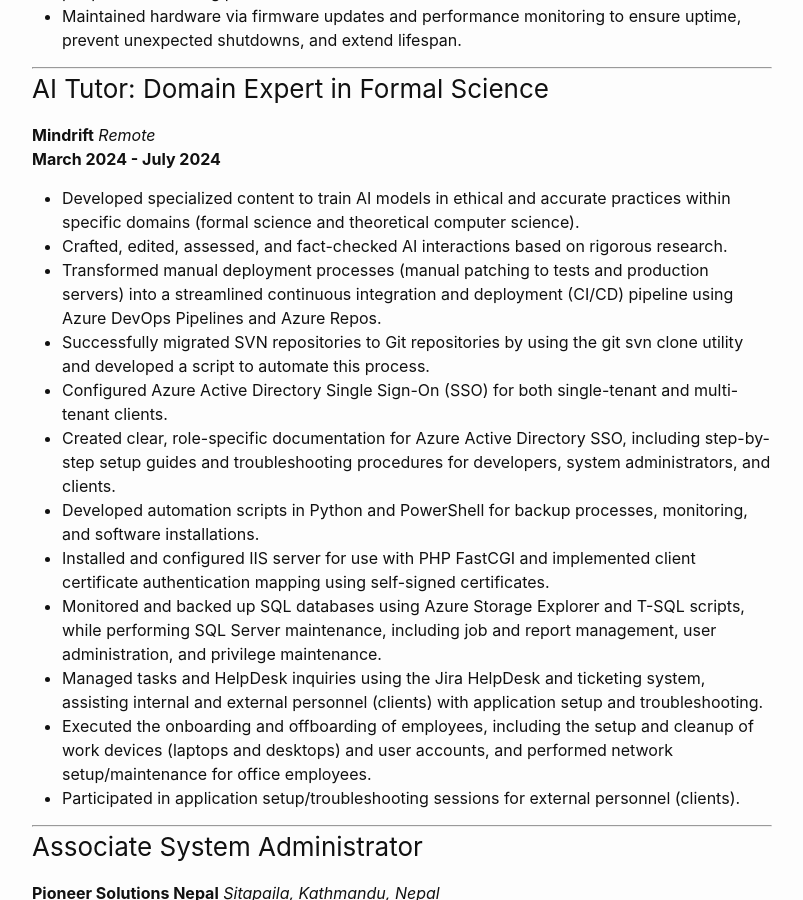
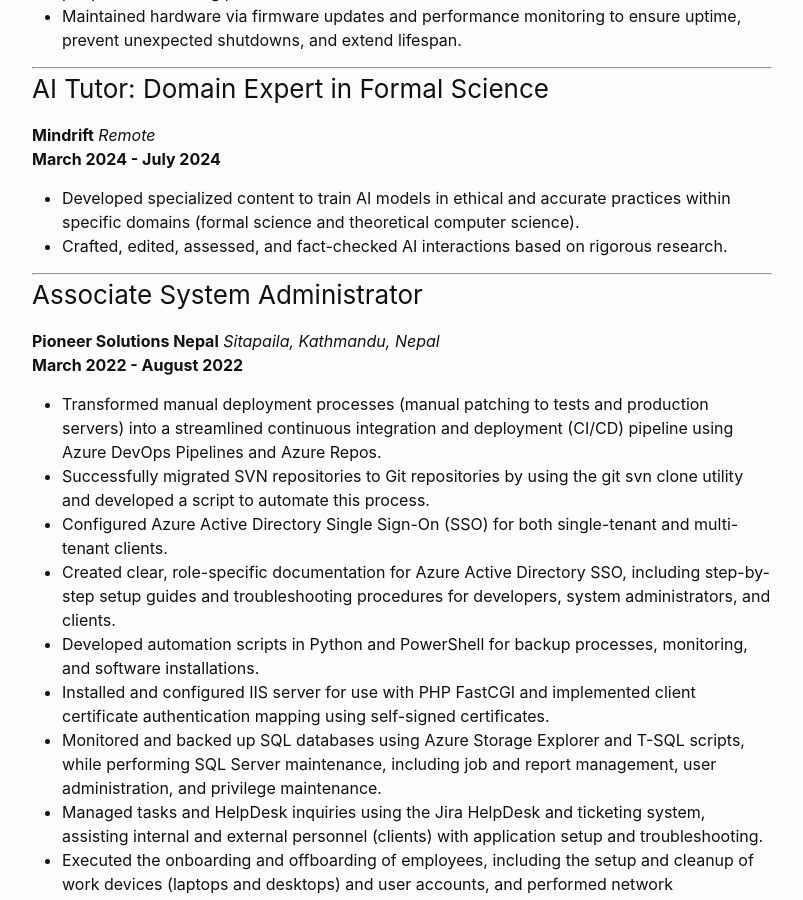
Before and after one commit to nknabin/nknabin.github.io, a Jekyll site: the page built from docs/resume.markdown, in a window 1280 px wide and 900 px high, scrolled down 2444 px. Shown: the whole window, without its empty margins (238-1041 px from the left). Built offline with Jekyll 4.4.1, drawn with Linux system fonts in a browser that asks for light colours.

Commit message:
Remove duplicate experience

```diff
--- a/docs/resume.markdown
+++ b/docs/resume.markdown
@@ -75,16 +75,6 @@
 **March 2024 - July 2024**
 - Developed specialized content to train AI models in ethical and accurate practices within specific domains (formal science and theoretical computer science).
 - Crafted, edited, assessed, and fact-checked AI interactions based on rigorous research.
-- Transformed manual deployment processes (manual patching to tests and production servers) into a streamlined continuous integration and deployment (CI/CD) pipeline using Azure DevOps Pipelines and Azure Repos.
-- Successfully migrated SVN repositories to Git repositories by using the git svn clone utility and developed a script to automate this process.
-- Configured Azure Active Directory Single Sign-On (SSO) for both single-tenant and multi-tenant clients.
-- Created clear, role-specific documentation for Azure Active Directory SSO, including step-by-step setup guides and troubleshooting procedures for developers, system administrators, and clients.
-- Developed automation scripts in Python and PowerShell for backup processes, monitoring, and software installations.
-- Installed and configured IIS server for use with PHP FastCGI and implemented client certificate authentication mapping using self-signed certificates.
-- Monitored and backed up SQL databases using Azure Storage Explorer and T-SQL scripts, while performing SQL Server maintenance, including job and report management, user administration, and privilege maintenance.
-- Managed tasks and HelpDesk inquiries using the Jira HelpDesk and ticketing system, assisting internal and external personnel (clients) with application setup and troubleshooting.
-- Executed the onboarding and offboarding of employees, including the setup and cleanup of work devices (laptops and desktops) and user accounts, and performed network setup/maintenance for office employees.
-- Participated in application setup/troubleshooting sessions for external personnel (clients).
 
 ---
 
```
